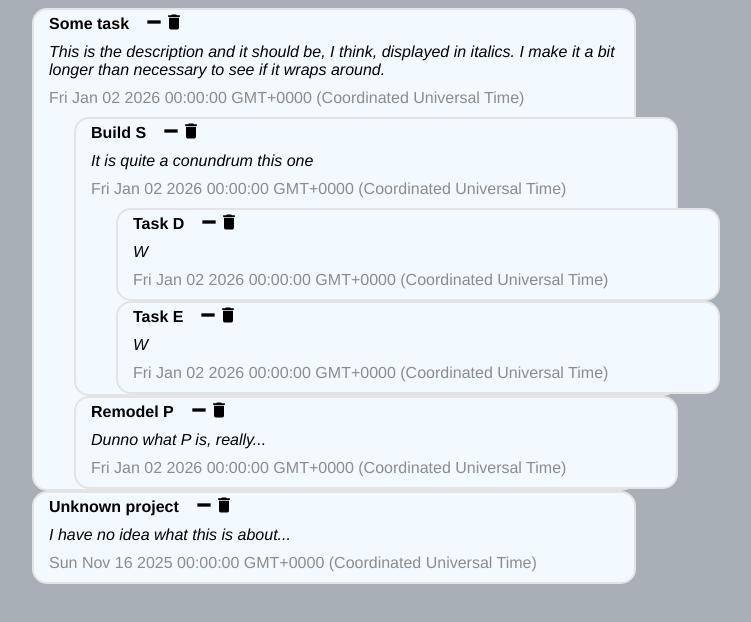
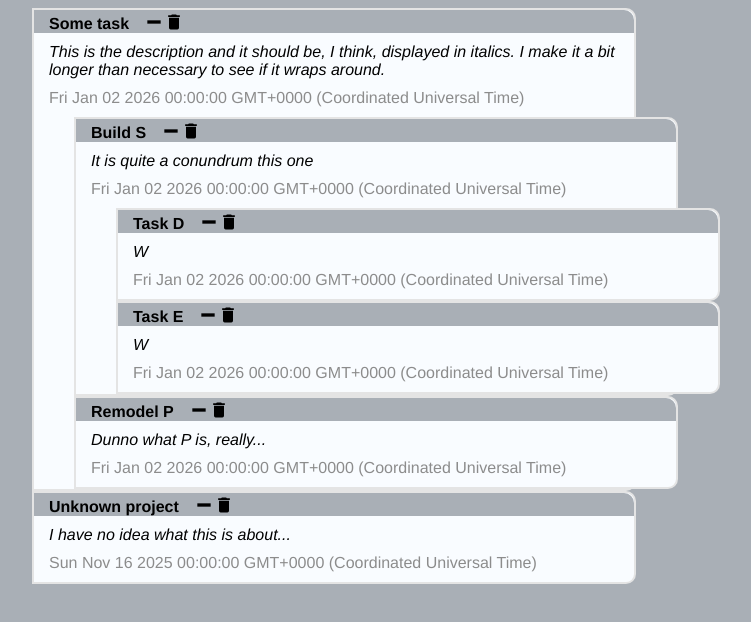
Before and after one commit to theKGS/todo-list, a website built with webpack: page src/template.html in a window 1280 px wide. Shown: the whole page, without its empty margins (16-767 px from the left). Built offline with nearby package versions, Linux system fonts and the light colour scheme.

Commit message:
Improve styling. Make label region darker. Make some corners rounded and some not

```diff
--- a/src/styles.css
+++ b/src/styles.css
@@ -5,9 +5,9 @@ body {
 
 .item {
     border: 2px solid rgb(228, 228, 228);
-    border-radius: 15px;
+    border-radius: 0px 10px 10px 0px;
     width: 600px;
-    background-color: rgb(242, 249, 255);
+    background-color: rgb(249, 252, 255);
 }
 
 .list {
@@ -25,6 +25,8 @@ body {
     display: flex;
     flex-direction: row;
     align-items: center;
+    background-color: rgb(169, 175, 182);
+    border-radius: 0px 10px 0px 0px;
 }
 
 .item-minimize {
```
